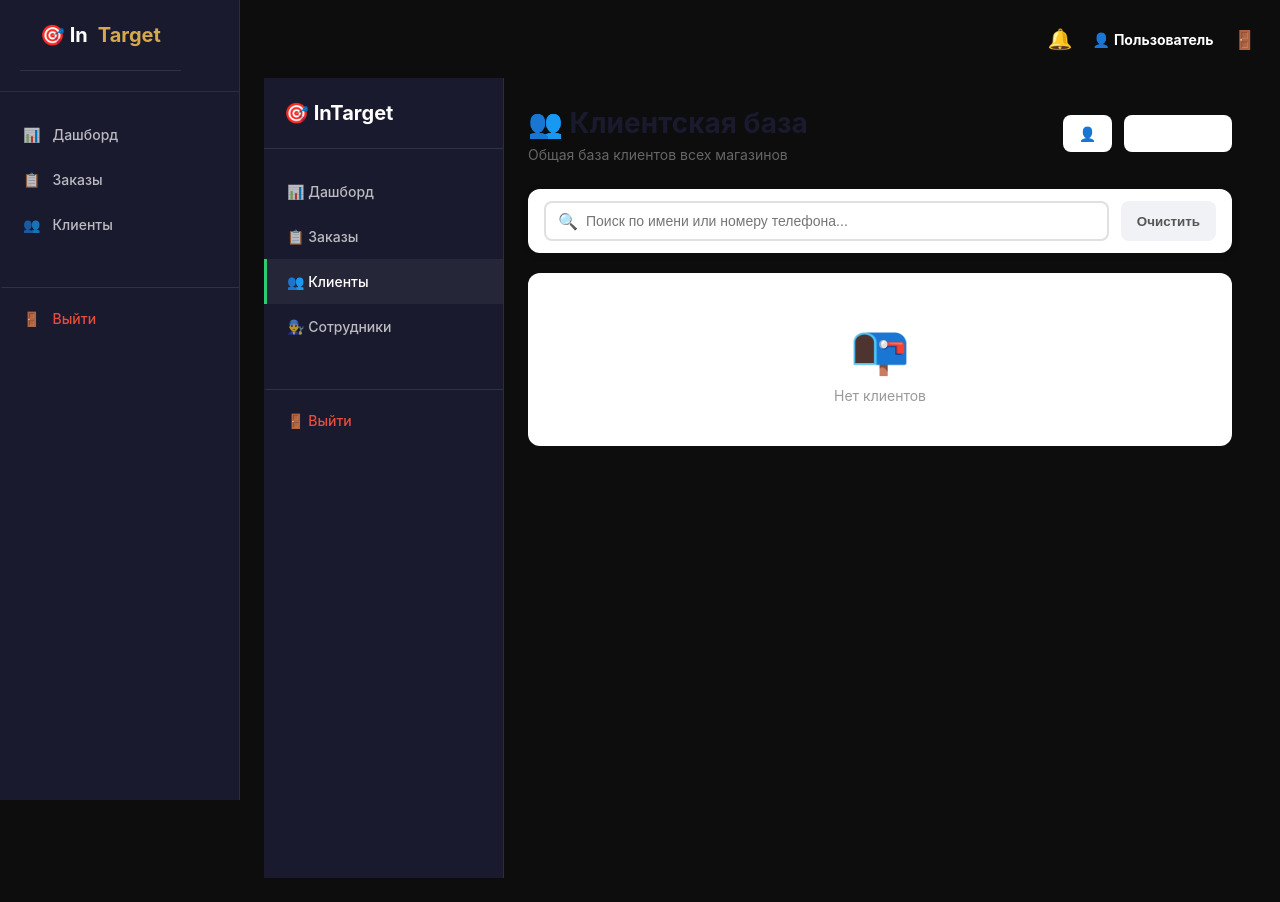
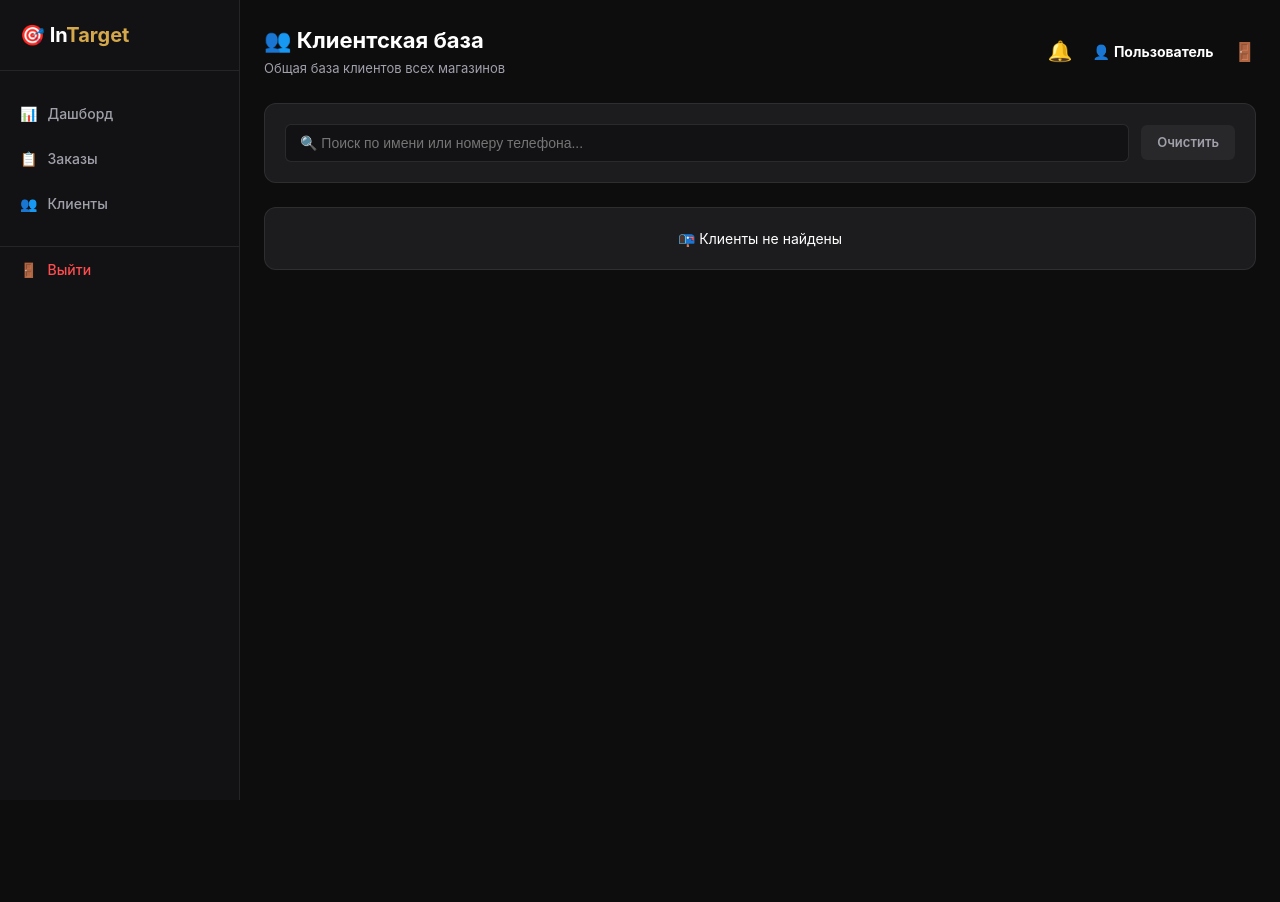
Before and after one commit to adiafterwalk88/brest-motors-site, a Flask app: template website/templates/clients.html in a window 1280 px wide. After the commit the page ends 800 px from the top, so only its background shows below. Run offline with Flask 3, Linux system fonts and the light colour scheme; the template is opened without the code that fills it, so the values that code supplies are empty; some libraries are stand-ins or nearby versions.

Commit message:
Update clients.html

```diff
--- a/website/templates/clients.html
+++ b/website/templates/clients.html
@@ -1,123 +1,43 @@
 {% extends "base.html" %}
 
-{% block extra_css %}
-<style>
-    .admin-layout { display: flex; min-height: 100vh; }
-    .sidebar { width: 240px; background: #1a1a2e; color: white; padding: 20px 0; position: fixed; height: 100vh; overflow-y: auto; }
-    .sidebar .logo { font-size: 20px; font-weight: 700; padding: 0 20px 20px; border-bottom: 1px solid rgba(255,255,255,0.1); display: flex; align-items: center; gap: 10px; }
-    .sidebar .menu { list-style: none; padding: 0; margin-top: 20px; }
-    .sidebar .menu a { display: flex; align-items: center; gap: 12px; padding: 12px 20px; color: rgba(255,255,255,0.7); text-decoration: none; transition: all .2s; border-left: 3px solid transparent; }
-    .sidebar .menu a:hover, .sidebar .menu a.active { background: rgba(255,255,255,0.05); color: white; border-left-color: #2ecc71; }
-    .sidebar .menu a.logout { margin-top: 40px; color: #e74c3c; border-top: 1px solid rgba(255,255,255,0.1); padding-top: 20px; }
-    .main-content { margin-left: 240px; flex: 1; padding: 24px; background: #f0f2f5; }
-    .page-header { display: flex; justify-content: space-between; align-items: center; margin-bottom: 24px; }
-    .page-header h1 { font-size: 28px; font-weight: 700; color: #1a1a2e; }
-    .search-box { display: flex; gap: 12px; margin-bottom: 20px; background: white; padding: 12px 16px; border-radius: 12px; box-shadow: 0 2px 8px rgba(0,0,0,0.06); }
-    .search-input-wrapper { position: relative; flex: 1; display: flex; align-items: center; }
-    .search-input-wrapper span { position: absolute; left: 14px; font-size: 16px; color: #888; }
-    .search-input { width: 100%; padding: 10px 14px 10px 40px; border: 2px solid #e0e0e0; border-radius: 8px; font-size: 14px; outline: none; transition: border-color .2s; }
-    .search-input:focus { border-color: #2ecc71; }
-    .btn-clear { padding: 10px 16px; background: #f0f2f5; color: #555; border: none; border-radius: 8px; font-weight: 600; cursor: pointer; transition: background .2s; }
-    .btn-clear:hover { background: #e4e7eb; }
-    .client-card { background: white; border-radius: 12px; box-shadow: 0 2px 8px rgba(0,0,0,0.06); padding: 16px 20px; margin-bottom: 12px; display: flex; justify-content: space-between; align-items: center; transition: all .2s; }
-    .client-card:hover { transform: translateX(4px); box-shadow: 0 4px 12px rgba(0,0,0,0.1); }
-    .client-card .client-info { display: flex; align-items: center; gap: 16px; }
-    .client-card .client-icon { font-size: 32px; }
-    .client-card .client-name { font-weight: 600; font-size: 16px; }
-    .client-card .client-phone { color: #666; font-size: 14px; }
-    .client-card .client-stats { display: flex; gap: 20px; }
-    .client-card .client-stats span { background: #f0f4f8; padding: 4px 12px; border-radius: 20px; font-size: 13px; }
-    .client-card .client-stats .total { color: #2ecc71; font-weight: 700; }
-    .empty-state { text-align: center; padding: 40px; color: #999; background: white; border-radius: 12px; }
-    .empty-state .icon { font-size: 48px; }
-    @media (max-width: 768px) { .sidebar { display: none; } .main-content { margin-left: 0; } .client-card { flex-direction: column; gap: 12px; text-align: center; } .client-card .client-stats { justify-content: center; } }
-</style>
+{% block title %}Клиенты — InTarget Brest Motors{% endblock %}
+
+{% block page_title %}
+<div style="display: flex; align-items: center; gap: 12px;">
+    <h1 style="font-size: 22px; font-weight: 700; color: #ffffff; margin: 0;">👥 Клиентская база</h1>
+</div>
+<span style="color: #a0a0ab; font-size: 13px;">Общая база клиентов всех магазинов</span>
 {% endblock %}
 
 {% block content %}
-<div class="admin-layout">
-    <div class="sidebar">
-        <div class="logo">🎯 InTarget</div>
-        <ul class="menu">
-            <li><a href="/">📊 Дашборд</a></li>
-            <li><a href="/orders">📋 Заказы</a></li>
-            <li><a href="/clients" class="active">👥 Клиенты</a></li>
-            <li><a href="/employee">👨‍🔧 Сотрудники</a></li>
-            <li><a href="/logout" class="logout">🚪 Выйти</a></li>
-        </ul>
-    </div>
-    <div class="main-content">
-        <div class="page-header">
-            <div><h1>👥 Клиентская база</h1><span style="color:#666;font-size:14px;">Общая база клиентов всех магазинов</span></div>
-            <div style="display:flex;gap:12px;align-items:center;">
-                <span style="background:white;padding:8px 16px;border-radius:8px;font-weight:600;">👤 {{ session.user_name }}</span>
-                <span style="background:white;padding:8px 16px;border-radius:8px;">{{ clients|length }} клиентов</span>
+<div class="card" style="margin-bottom: 20px;">
+    <form method="GET" action="{{ url_for('clients_page') }}" style="display: flex; gap: 12px; align-items: center;">
+        <input type="text" name="q" value="{{ request.args.get('q', '') }}" placeholder="🔍 Поиск по имени или номеру телефона..." style="flex: 1; padding: 10px 14px; background: #121214; border: 1px solid rgba(255, 255, 255, 0.1); border-radius: 6px; color: #fff; font-size: 14px;">
+        <a href="{{ url_for('clients_page') }}" class="btn" style="background: rgba(255,255,255,0.05); color: #a0a0ab;">Очистить</a>
+    </form>
+</div>
+
+<div style="display: flex; flex-direction: column; gap: 12px;">
+    {% if clients %}
+        {% for client in clients %}
+        <div class="card" style="display: flex; justify-content: space-between; align-items: center; margin-bottom: 0;">
+            <div style="display: flex; align-items: center; gap: 16px;">
+                <div style="font-size: 28px;">👤</div>
+                <div>
+                    <div style="font-size: 16px; font-weight: 600; color: #ffffff;">{{ client.phone_number }}</div>
+                    <div style="font-size: 12px; color: #a0a0ab; margin-top: 2px;">🏪 Магазины: {{ client.stores or 'moskovskaya' }}</div>
+                </div>
+            </div>
+            <div style="display: flex; align-items: center; gap: 16px;">
+                <span style="background: rgba(255,255,255,0.05); color: #a0a0ab; padding: 4px 8px; border-radius: 4px; font-size: 12px;">📦 {{ client.orders_count or 1 }} заказов</span>
+                <span style="color: var(--accent-gold); font-weight: 700; font-size: 15px;">💰 {{ client.total_spent or '0.00' }} Br</span>
             </div>
         </div>
-
-        <div class="search-box">
-            <div class="search-input-wrapper">
-                <span>🔍</span>
-                <input type="text" id="clientSearch" class="search-input" placeholder="Поиск по имени или номеру телефона..." onkeyup="filterClients()">
-            </div>
-            <button class="btn-clear" onclick="clearSearch()">Очистить</button>
+        {% endfor %}
+    {% else %}
+        <div class="card" style="text-align: center; color: #a0a0ab; padding: 40px 20px;">
+            📭 Клиенты не найдены
         </div>
-
-        <div id="clientsList">
-            {% if clients %}
-                {% for client in clients %}
-                <div class="client-card" data-search="{{ client.customer|lower }} {{ client.phone|lower }}">
-                    <div class="client-info">
-                        <div class="client-icon">👤</div>
-                        <div>
-                            <div class="client-name">{{ client.customer }}</div>
-                            <div class="client-phone">📱 {{ client.phone }}</div>
-                            {% if client.shops %}<div style="font-size:12px;color:#666;margin-top:4px;">🏪 Магазины: {{ client.shops }}</div>{% endif %}
-                        </div>
-                    </div>
-                    <div class="client-stats">
-                        <span>📦 {{ client.total_orders }} заказов</span>
-                        <span class="total">💰 {{ "%.2f"|format(client.total_spent) }} Br</span>
-                    </div>
-                </div>
-                {% endfor %}
-            {% else %}
-                <div class="empty-state"><div class="icon">📭</div><p>Нет клиентов</p></div>
-            {% endif %}
-        </div>
-
-        <div id="noSearchResults" class="empty-state" style="display: none;">
-            <div class="icon">🔍</div>
-            <p>Клиенты по вашему запросу не найдены</p>
-        </div>
-    </div>
+    {% endif %}
 </div>
-
-<script>
-    function filterClients() {
-        const query = document.getElementById('clientSearch').value.toLowerCase().trim();
-        const cards = document.querySelectorAll('.client-card');
-        let visibleCount = 0;
-
-        cards.forEach(card => {
-            const searchData = card.getAttribute('data-search');
-            if (searchData.includes(query)) {
-                card.style.display = 'flex';
-                visibleCount++;
-            } else {
-                card.style.display = 'none';
-            }
-        });
-
-        const noResults = document.getElementById('noSearchResults');
-        if (cards.length > 0) {
-            noResults.style.display = (visibleCount === 0) ? 'block' : 'none';
-        }
-    }
-
-    function clearSearch() {
-        document.getElementById('clientSearch').value = '';
-        filterClients();
-    }
-</script>
 {% endblock %}
```
